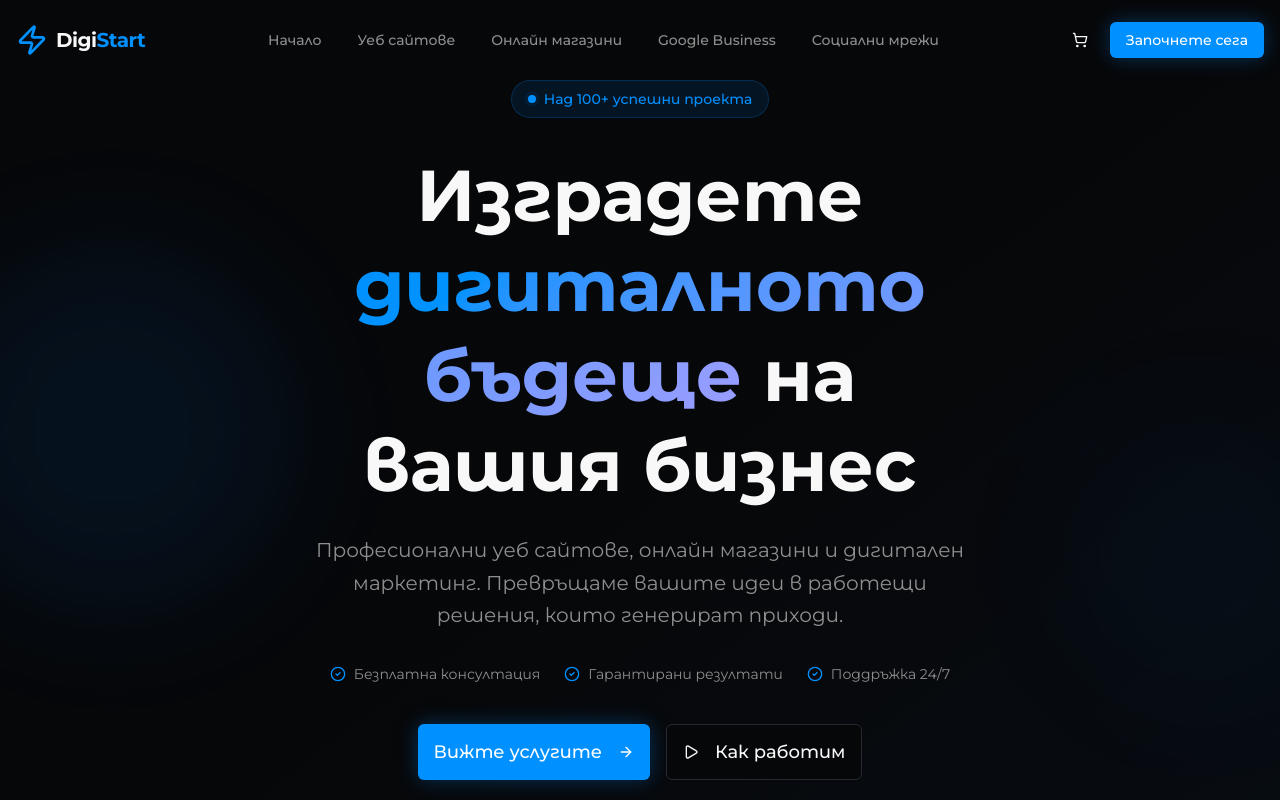
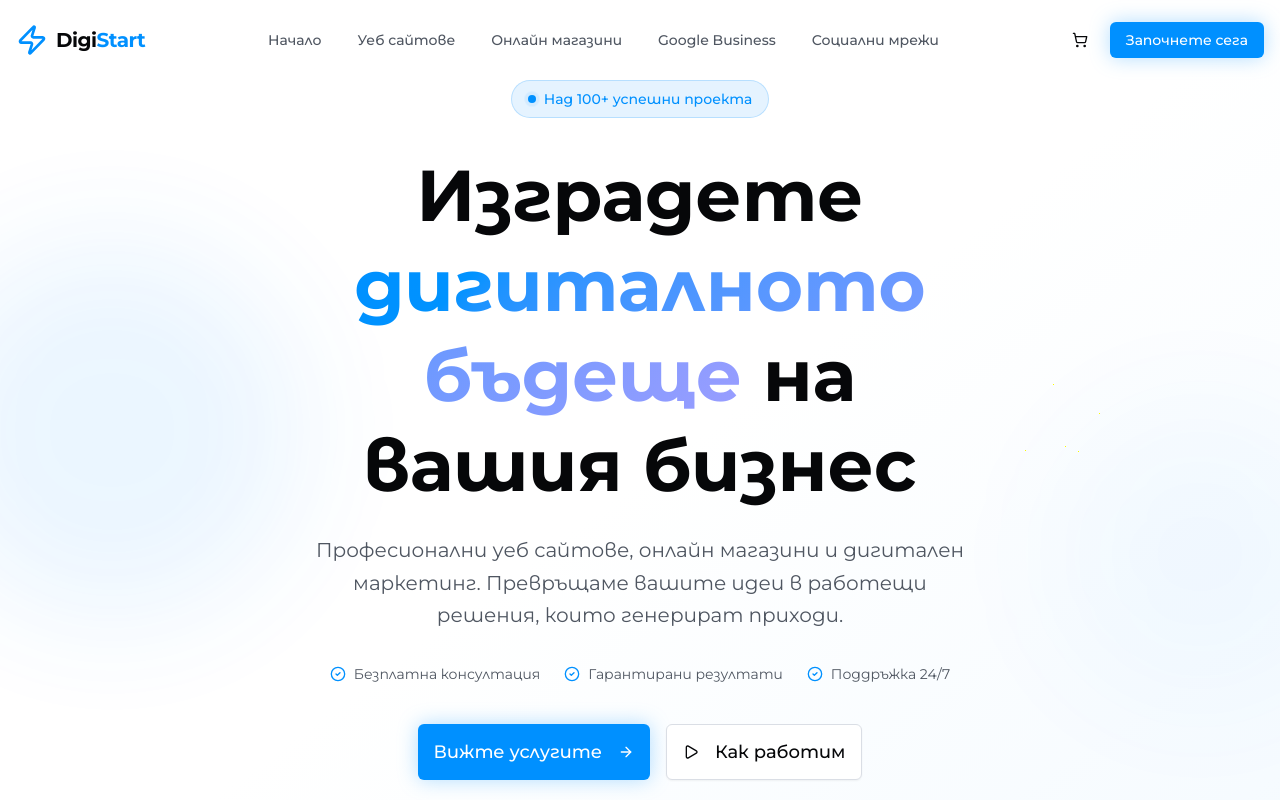
Before and after one commit to StroverIT/digistart, a Next.js app: page / in a window 1280 px wide. Shown: the top 800 px of the page. Built offline with nearby package versions, Linux system fonts and the light colour scheme.

Commit message:
Update global styles and chart components for light theme; adjust color variables for improved visibility and consistency across the application. Transition from dark to light theme in CSS, modifying background, foreground, and chart element colors accordingly.

```diff
--- a/app/globals.css
+++ b/app/globals.css
@@ -3,29 +3,28 @@
 
 @custom-variant dark (&:is(.dark *));
 
-/* DigiStart - Dark theme with electric blue accent */
+/* DigiStart - Light theme with electric blue accent */
 :root {
-  /* Dark charcoal background */
-  --background: oklch(0.13 0.005 260);
-  --foreground: oklch(0.98 0 0);
+  /* White background; main text = previous dark background tone */
+  --background: oklch(1 0 0);
+  --foreground: oklch(0.13 0.005 260);
 
-  /* Card - slightly lighter than bg */
-  --card: oklch(0.17 0.005 260);
-  --card-foreground: oklch(0.98 0 0);
+  /* Card - subtle lift from page */
+  --card: oklch(0.99 0.003 260);
+  --card-foreground: var(--foreground);
 
-  --popover: oklch(0.15 0.005 260);
-  --popover-foreground: oklch(0.98 0 0);
+  --popover: oklch(1 0 0);
+  --popover-foreground: var(--foreground);
 
   /* Electric blue primary */
   --primary: oklch(0.65 0.22 250);
   --primary-foreground: oklch(1 0 0);
 
-  /* Muted surfaces */
-  --secondary: oklch(0.22 0.01 260);
-  --secondary-foreground: oklch(0.92 0 0);
+  --secondary: oklch(0.95 0.012 260);
+  --secondary-foreground: var(--foreground);
 
-  --muted: oklch(0.22 0.01 260);
-  --muted-foreground: oklch(0.65 0 0);
+  --muted: oklch(0.95 0.01 260);
+  --muted-foreground: oklch(0.45 0.02 260);
 
   --accent: oklch(0.65 0.22 250);
   --accent-foreground: oklch(1 0 0);
@@ -33,8 +32,8 @@
   --destructive: oklch(0.55 0.22 25);
   --destructive-foreground: oklch(1 0 0);
 
-  --border: oklch(0.28 0.01 260);
-  --input: oklch(0.22 0.01 260);
+  --border: oklch(0.9 0.01 260);
+  --input: oklch(0.96 0.01 260);
   --ring: oklch(0.65 0.22 250);
 
   /* Charts */
@@ -47,16 +46,15 @@
   --radius: 0.5rem;
 
   /* Sidebar */
-  --sidebar: oklch(0.11 0.005 260);
-  --sidebar-foreground: oklch(0.98 0 0);
+  --sidebar: oklch(0.98 0.006 260);
+  --sidebar-foreground: var(--foreground);
   --sidebar-primary: oklch(0.65 0.22 250);
   --sidebar-primary-foreground: oklch(1 0 0);
-  --sidebar-accent: oklch(0.22 0.01 260);
-  --sidebar-accent-foreground: oklch(0.98 0 0);
-  --sidebar-border: oklch(0.25 0.01 260);
+  --sidebar-accent: oklch(0.94 0.012 260);
+  --sidebar-accent-foreground: var(--foreground);
+  --sidebar-border: oklch(0.9 0.01 260);
   --sidebar-ring: oklch(0.65 0.22 250);
 
-  /* Success color */
   --success: oklch(0.65 0.2 145);
   --success-foreground: oklch(1 0 0);
 }
@@ -113,23 +111,23 @@
   }
 }
 
-/* Custom scrollbar for dark theme */
+/* Custom scrollbar for light theme */
 ::-webkit-scrollbar {
   width: 8px;
   height: 8px;
 }
 
 ::-webkit-scrollbar-track {
-  background: oklch(0.15 0.005 260);
+  background: oklch(0.96 0.01 260);
 }
 
 ::-webkit-scrollbar-thumb {
-  background: oklch(0.35 0.01 260);
+  background: oklch(0.75 0.02 260);
   border-radius: 4px;
 }
 
 ::-webkit-scrollbar-thumb:hover {
-  background: oklch(0.45 0.01 260);
+  background: oklch(0.6 0.02 260);
 }
 
 /* Gradient text utility */
--- a/components/admin/revenue-chart.tsx
+++ b/components/admin/revenue-chart.tsx
@@ -43,16 +43,16 @@ export function RevenueChart({ data }: RevenueChartProps) {
               <stop offset="95%" stopColor="oklch(0.65 0.22 250)" stopOpacity={0} />
             </linearGradient>
           </defs>
-          <CartesianGrid strokeDasharray="3 3" stroke="oklch(0.28 0.01 260)" />
+          <CartesianGrid strokeDasharray="3 3" stroke="oklch(0.9 0.01 260)" />
           <XAxis
             dataKey="date"
-            stroke="oklch(0.65 0 0)"
+            stroke="oklch(0.45 0.02 260)"
             fontSize={12}
             tickLine={false}
             axisLine={false}
           />
           <YAxis
-            stroke="oklch(0.65 0 0)"
+            stroke="oklch(0.45 0.02 260)"
             fontSize={12}
             tickLine={false}
             axisLine={false}
@@ -60,10 +60,10 @@ export function RevenueChart({ data }: RevenueChartProps) {
           />
           <Tooltip
             contentStyle={{
-              backgroundColor: "oklch(0.17 0.005 260)",
-              border: "1px solid oklch(0.28 0.01 260)",
+              backgroundColor: "oklch(0.99 0.003 260)",
+              border: "1px solid oklch(0.9 0.01 260)",
               borderRadius: "8px",
-              color: "oklch(0.98 0 0)",
+              color: "oklch(0.13 0.005 260)",
             }}
             formatter={(value: number) => [`${value} лв`, "Приходи"]}
           />
--- a/components/admin/services-pie-chart.tsx
+++ b/components/admin/services-pie-chart.tsx
@@ -59,10 +59,10 @@ export function ServicesPieChart({ data }: ServicesPieChartProps) {
           </Pie>
           <Tooltip
             contentStyle={{
-              backgroundColor: "oklch(0.17 0.005 260)",
-              border: "1px solid oklch(0.28 0.01 260)",
+              backgroundColor: "oklch(0.99 0.003 260)",
+              border: "1px solid oklch(0.9 0.01 260)",
               borderRadius: "8px",
-              color: "oklch(0.98 0 0)",
+              color: "oklch(0.13 0.005 260)",
             }}
             formatter={(value: number, name: string, props) => [
               `${value} поръчки (${props.payload.revenue} лв)`,
@@ -74,7 +74,7 @@ export function ServicesPieChart({ data }: ServicesPieChartProps) {
               paddingTop: "20px",
             }}
             formatter={(value) => (
-              <span style={{ color: "oklch(0.65 0 0)" }}>{value}</span>
+              <span style={{ color: "oklch(0.13 0.005 260)" }}>{value}</span>
             )}
           />
         </PieChart>
```
